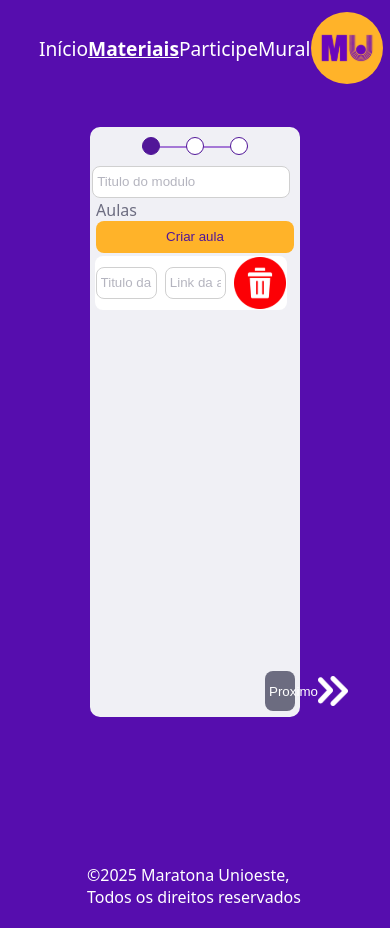
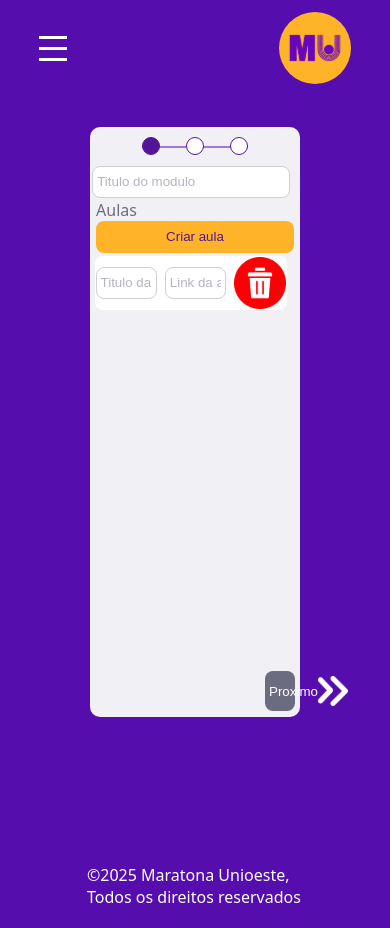
Before and after one commit to GabrielTrojack/Maratona_Unioeste, a React (Vite) app: page /materials/new in a window 390 px wide. Built offline with nearby package versions, Linux system fonts and the light colour scheme.

Commit message:
navbar responsive contestpage details

```diff
--- a/package.json
+++ b/package.json
@@ -10,6 +10,7 @@
     "preview": "vite preview"
   },
   "dependencies": {
+    "lucide-react": "^0.575.0",
     "react": "^19.1.1",
     "react-dom": "^19.1.1",
     "react-router-dom": "^7.12.0"
--- a/src/components/Navbar/Navbar.css
+++ b/src/components/Navbar/Navbar.css
@@ -16,7 +16,7 @@
 .navbar-container {
   display: flex;
   align-items: center;
-  justify-content: space-around;
+  justify-content: space-between;
   width: 100%;
   padding-left: 10%;
   padding-right: 10%;
@@ -57,3 +57,45 @@
   object-fit: cover;
   cursor: pointer;
 }
+
+.hamburger {
+  display: none;
+  flex-direction: column;
+  cursor: pointer;
+}
+
+.bar {
+  width: 28px;
+  height: 3px;
+  background: white;
+  margin: 4px 0;
+  transition: 0.3s;
+}
+
+@media (max-width: 768px) {
+
+  .hamburger {
+    display: flex;
+  }
+
+  .nav-links {
+    position: absolute;
+    top: 6rem;
+    left: 0;
+    width: 100%;
+    background: #560DAE;
+    flex-direction: column;
+    align-items: center;
+    gap: 1.5rem;
+    padding: 2rem 0;
+
+    transform: translateY(-200%);
+    transition: 0.3s ease;
+    display: none;
+  }
+
+  .nav-links.active {
+    transform: translateY(0);
+    display: flex;
+  }
+}
--- a/src/components/Navbar/Navbar.jsx
+++ b/src/components/Navbar/Navbar.jsx
@@ -1,25 +1,58 @@
 import { NavLink, useNavigate } from "react-router-dom";
+import { useState, useEffect } from "react";
 import "./Navbar.css";
 import logo from "../../assets/logo.svg";
 
+
 const Navbar = () => {
   const navigate = useNavigate();
+  const [menuOpen, setMenuOpen] = useState(false);
 
-    function landingNavigate() {
+  useEffect(() => {
+    document.body.classList.add("nav-ready");
+  }, []);
+
+  function landingNavigate() {
     navigate("/");
+    setMenuOpen(false);
+  }
+
+  function toggleMenu() {
+    setMenuOpen(!menuOpen);
+  }
+
+  function closeMenu() {
+    setMenuOpen(false);
   }
 
   return (
     <nav className="navbar">
-        <div className="navbar-container">
-            <ul className="nav-links">
-                <NavLink to="/" end>Início</NavLink>
-                <NavLink to="/materials">Materiais</NavLink>
-                <NavLink to="/class">Participe</NavLink>
-                <NavLink to="/mural">Mural</NavLink>
-              <img src={logo} alt="Logo MU" onClick={()=>landingNavigate()} className="logo-img" />
-            </ul>
+      <div className="navbar-container">
+
+
+
+        <div className="hamburger" onClick={toggleMenu}>
+          <span className={menuOpen ? "bar open" : "bar"}></span>
+          <span className={menuOpen ? "bar open" : "bar"}></span>
+          <span className={menuOpen ? "bar open" : "bar"}></span>
         </div>
+
+        <ul className={menuOpen ? "nav-links active" : "nav-links"}>
+          <li><NavLink to="/" end onClick={closeMenu}>Início</NavLink></li>
+          <li><NavLink to="/materials" onClick={closeMenu}>Materiais</NavLink></li>
+          <li><NavLink to="/class" onClick={closeMenu}>Participe</NavLink></li>
+          <li><NavLink to="/contests" onClick={closeMenu}>Contests</NavLink></li>
+          <li><NavLink to="/mural" onClick={closeMenu}>Mural</NavLink></li>
+        </ul>
+
+        <img
+          src={logo}
+          alt="Logo MU"
+          onClick={landingNavigate}
+          className="logo-img"
+        />
+
+      </div>
     </nav>
   );
 };
--- a/src/pages/ContestPage/ContestPage.jsx
+++ b/src/pages/ContestPage/ContestPage.jsx
@@ -1,9 +1,14 @@
 import React, { useEffect, useState } from "react";
 import { useNavigate } from "react-router-dom";
+import { Pencil, Trash2 } from "lucide-react";
 import "./ContestsPage.css";
+
+import { useAuth } from "../../context/AuthContext";
 
 const ContestsPage = () => {
   const navigate = useNavigate();
+  const { isAuthenticated } = useAuth();
+
   const [currentContests, setCurrentContests] = useState([]);
   const [pastContests, setPastContests] = useState([]);
 
@@ -27,42 +32,42 @@ const ContestsPage = () => {
         duration: "02:00",
         type: "Individual",
         mirror: "https://codeforces.com",
-      },      {
+      }, {
         id: 3,
         name: "Codeforces Round #901",
         date: "20/04/2026",
         duration: "02:30",
         type: "Individual",
         mirror: "https://codeforces.com",
-      },      {
+      }, {
         id: 4,
         name: "Codeforces Round #901",
         date: "20/04/2026",
         duration: "02:30",
         type: "Individual",
         mirror: "https://codeforces.com",
-      },      {
+      }, {
         id: 5,
         name: "Codeforces Round #901",
         date: "20/04/2026",
         duration: "02:30",
         type: "Individual",
         mirror: "https://codeforces.com",
-      },      {
+      }, {
         id: 6,
         name: "Codeforces Round #901",
         date: "20/04/2026",
         duration: "02:30",
         type: "Individual",
         mirror: "https://codeforces.com",
-      },      {
+      }, {
         id: 7,
         name: "Codeforces Round #901",
         date: "20/04/2026",
         duration: "02:30",
         type: "Individual",
         mirror: "https://codeforces.com",
-      },      {
+      }, {
         id: 8,
         name: "Codeforces Round #901",
         date: "20/04/2026",
@@ -88,9 +93,15 @@ const ContestsPage = () => {
   return (
     <div className="contests-page">
       <div className="contests-content">
-
+        <div className="contests-header">
           <h1>Contests Ativos</h1>
 
+          {isAuthenticated && (
+            <button onClick={() => navigate("/lessons/new")}>
+              + Criar aula
+            </button>
+          )}
+        </div>
         <div className="table-wrapper">
           <table className="contest-table">
             <thead>
@@ -100,7 +111,6 @@ const ContestsPage = () => {
                 <th>Duração</th>
                 <th>Tipo</th>
                 <th></th>
-              {/* <th>Ação</th> */}
               </tr>
             </thead>
 
@@ -116,14 +126,26 @@ const ContestsPage = () => {
                     {contest.status === "running" ? "Em andamento" : "Em breve"}
                   </span>
                 </td> */}
-                <td>
+                  <td className="action-buttons">
                     {contest.status === "running" ? (
                       ""
                     ) : (
                       <button onClick={() => handleRegister(contest)}>
-                      Participar
+                        Registrar time
                       </button>
                     )}
+                    {isAuthenticated && (
+                      <>
+                        <button className="btn-icon edit" title="Editar" >
+                          <Pencil size={18} />
+                        </button>
+
+                        <button className="btn-icon delete" title="Excluir">
+                          <Trash2 size={18} />
+                        </button>
+                      </>
+                    )}
+
                   </td>
                 </tr>
               ))}
@@ -141,7 +163,10 @@ const ContestsPage = () => {
                 <th>Data</th>
                 <th>Duração</th>
                 <th>Tipo</th>
-              <th>Ranking</th>
+                <th>Mirror</th>
+                {isAuthenticated && (<th></th>)}
+
+
               </tr>
             </thead>
 
@@ -153,8 +178,19 @@ const ContestsPage = () => {
                   <td>{contest.duration}</td>
                   <td>{contest.type}</td>
                   <td>
-                  <a href={contest.type}>Codeforces Mirror</a>
+                    <a href={contest.type}>Link do contest</a>
                   </td>
+                  {isAuthenticated && (
+                    <td className="action-buttons">
+                      <button className="btn-icon edit" title="Editar" >
+                        <Pencil size={18} />
+                      </button>
+
+                      <button className="btn-icon delete" title="Excluir">
+                        <Trash2 size={18} />
+                      </button>
+                    </td>
+                  )}
                 </tr>
               ))}
             </tbody>
--- a/src/pages/ContestPage/ContestsPage.css
+++ b/src/pages/ContestPage/ContestsPage.css
@@ -80,12 +80,71 @@ button:hover {
   color: black;
 }
 
-a {
+.contests-page a {
   color: white;
   transition: 0.3s;
 }
 
-a:hover {
+.contests-page a:hover {
   background-color: white;
   color: black;
 }
+
+.contests-header button {
+  background-color: #FFB329;
+  border: none;
+  color: #000;
+  border-radius: 999px;
+  padding: 0.6rem 1.4rem;
+  font-weight: 600;
+  cursor: pointer;
+  transition: 0.2s ease;
+}
+.contests-header button:hover {
+  transform: translateY(-1px);
+  box-shadow: 0 6px 15px rgba(0,0,0,0.15);
+}
+
+.contests-header {
+  display: flex;
+  justify-content: space-between;
+  align-items: center;
+  width: 100%;
+  margin-bottom: 2rem;
+}
+
+.contests-header h1 {
+  margin: 0;
+}
+
+.action-buttons {
+  display: flex;
+  gap: 0.5rem;
+  justify-content: flex-end;
+  border-radius: 6px;
+  padding: 8px;
+  cursor: pointer;
+  display: flex;
+  align-items: center;
+  justify-content: center;
+  transition: all 0.2s ease;
+  color: white;
+}
+
+.btn-icon.edit:hover {
+  background: rgba(0, 191, 255, 0.2);
+  border-color: #00bfff;
+  color: #00bfff;
+  transform: translateY(-2px);
+}
+
+.btn-icon.delete:hover {
+  background: rgba(255, 71, 87, 0.2);
+  border-color: #ff4757;
+  color: #ff4757;
+  transform: translateY(-2px);
+}
+
+.btn-icon:active {
+  transform: scale(0.95);
+}
--- a/src/pages/Materials/MaterialPage.jsx
+++ b/src/pages/Materials/MaterialPage.jsx
@@ -35,6 +35,7 @@ const Material = () => {
   }, []);
 
   if (loading) return <FullScreenLoader />;
+
 
   return (
     <div className="material-page">
```
Also changed, not shown: 1 other file (tests, documents, lock files or other folders). Lines whose indentation alone changed are shown as unchanged.
